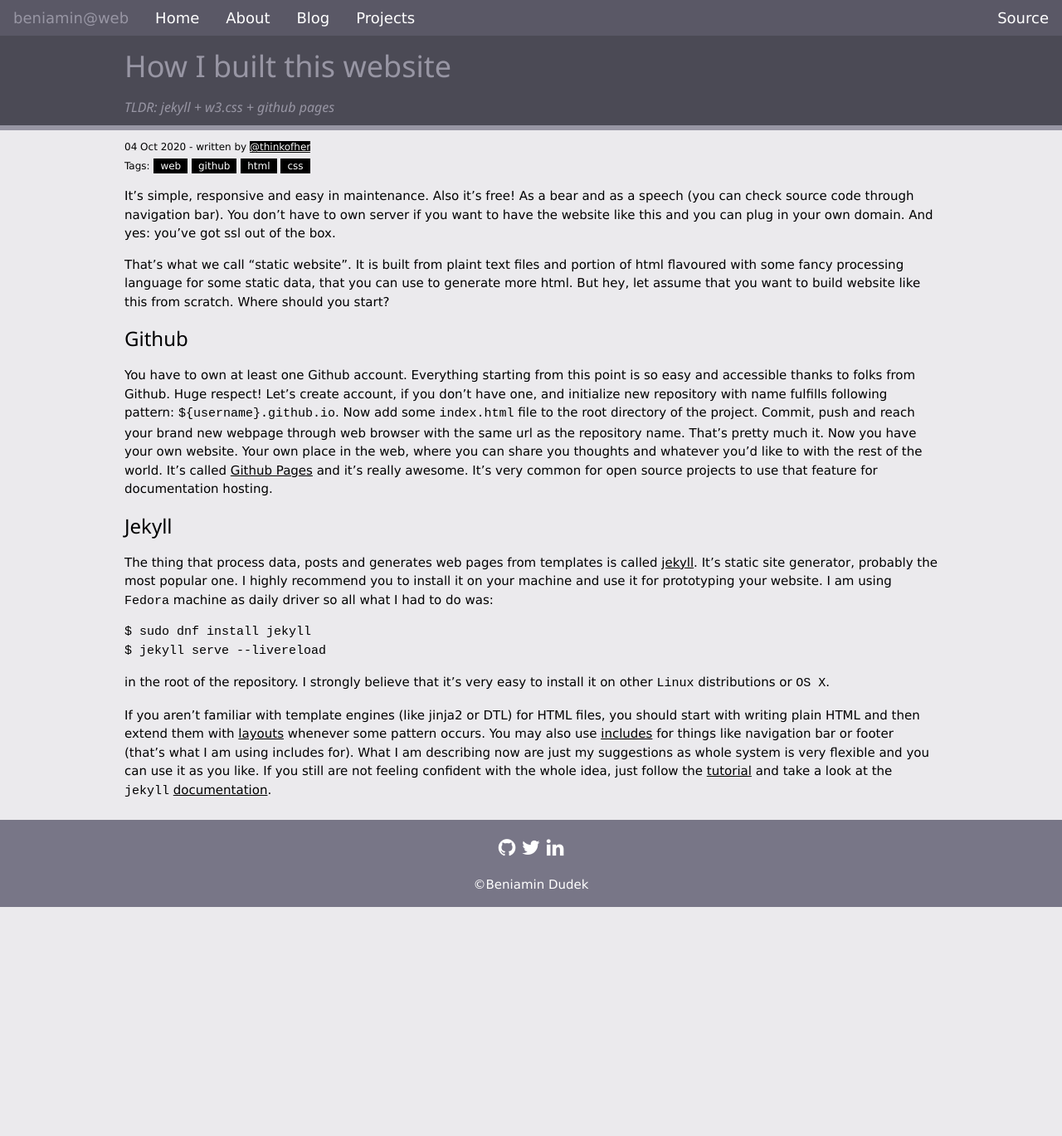
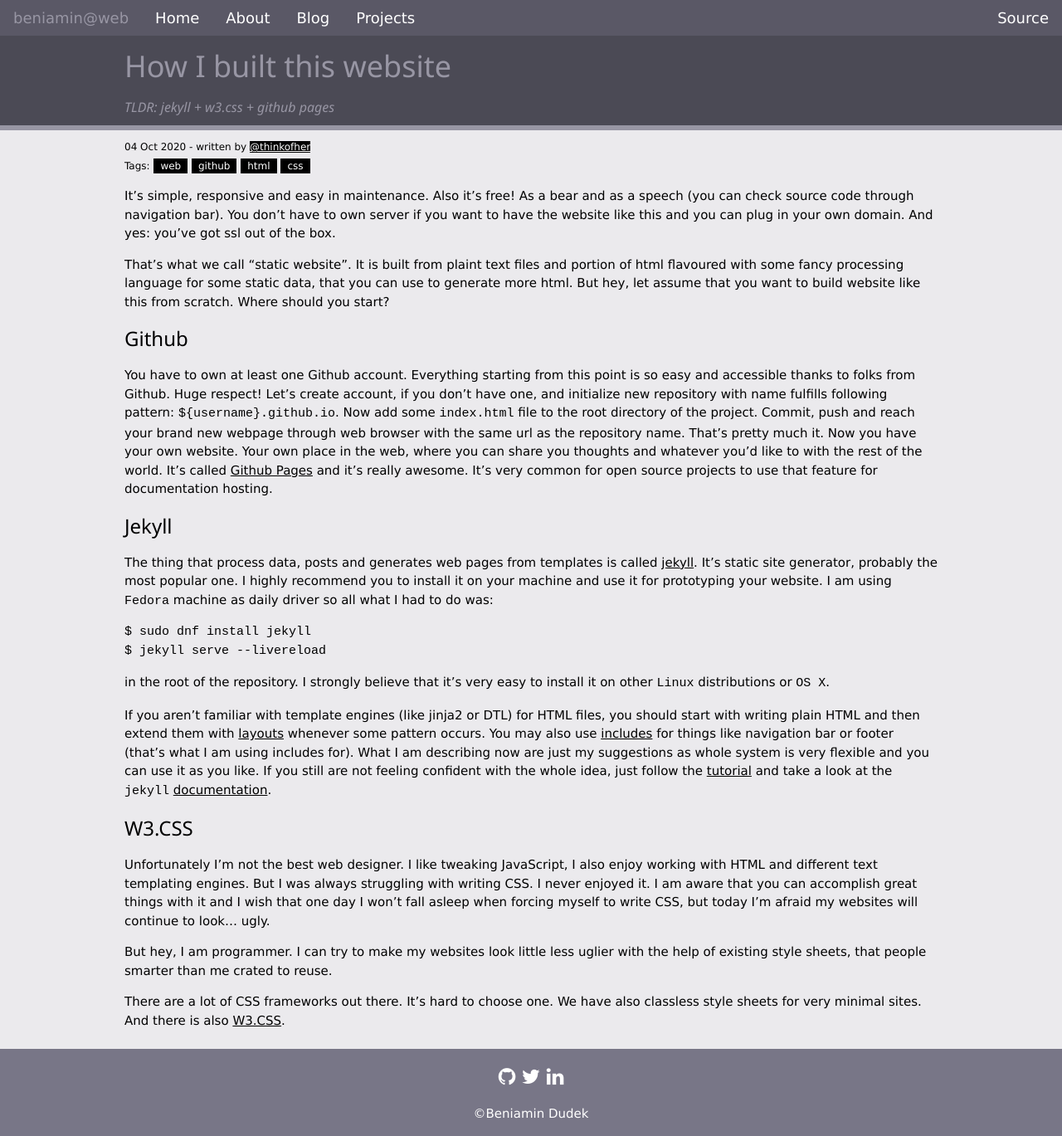
Before and after one commit to thinkofher/thinkofher.github.io, a Jekyll site: the page built from _posts/2020-10-04-how-i-built-this-website.md, in a window 1280 px wide. Shown: the whole page at 83% size. Built offline with Jekyll 4.4.1, drawn with Linux system fonts in a browser that asks for light colours; before the commit the page ends 1093 px from its top, so only the background shows below that.

Commit message:
Add section about w3.css

```diff
--- a/_posts/2020-10-04-how-i-built-this-website.md
+++ b/_posts/2020-10-04-how-i-built-this-website.md
@@ -26,3 +26,11 @@ The thing that process data, posts and generates web pages from templates is cal
 in the root of the repository. I strongly believe that it's very easy to install it on other `Linux` distributions or `OS X`.
 
 If you aren't familiar with template engines (like jinja2 or DTL) for HTML files, you should start with writing plain HTML and then extend them with [layouts](https://jekyllrb.com/docs/layouts/) whenever some pattern occurs. You may also use [includes](https://jekyllrb.com/docs/includes/) for things like navigation bar or footer (that's what I am using includes for). What I am describing now are just my suggestions as whole system is very flexible and you can use it as you like. If you still are not feeling confident with the whole idea, just follow the [tutorial](https://jekyllrb.com/docs/step-by-step/01-setup/) and take a look at the `jekyll` [documentation](https://jekyllrb.com/docs/).
+
+### W3.CSS
+
+Unfortunately I'm not the best web designer. I like tweaking JavaScript, I also enjoy working with HTML and different text templating engines. But I was always struggling with writing CSS. I never enjoyed it. I am aware that you can accomplish great things with it and I wish that one day I won't fall asleep when forcing myself to write CSS, but today I'm afraid my websites will continue to look... ugly.
+
+But hey, I am programmer. I can try to make my websites look little less uglier with the help of existing style sheets, that people smarter than me crated to reuse.
+
+There are a lot of CSS frameworks out there. It's hard to choose one. We have also classless style sheets for very minimal sites. And there is also [W3.CSS](https://www.w3schools.com/w3css/).
```
